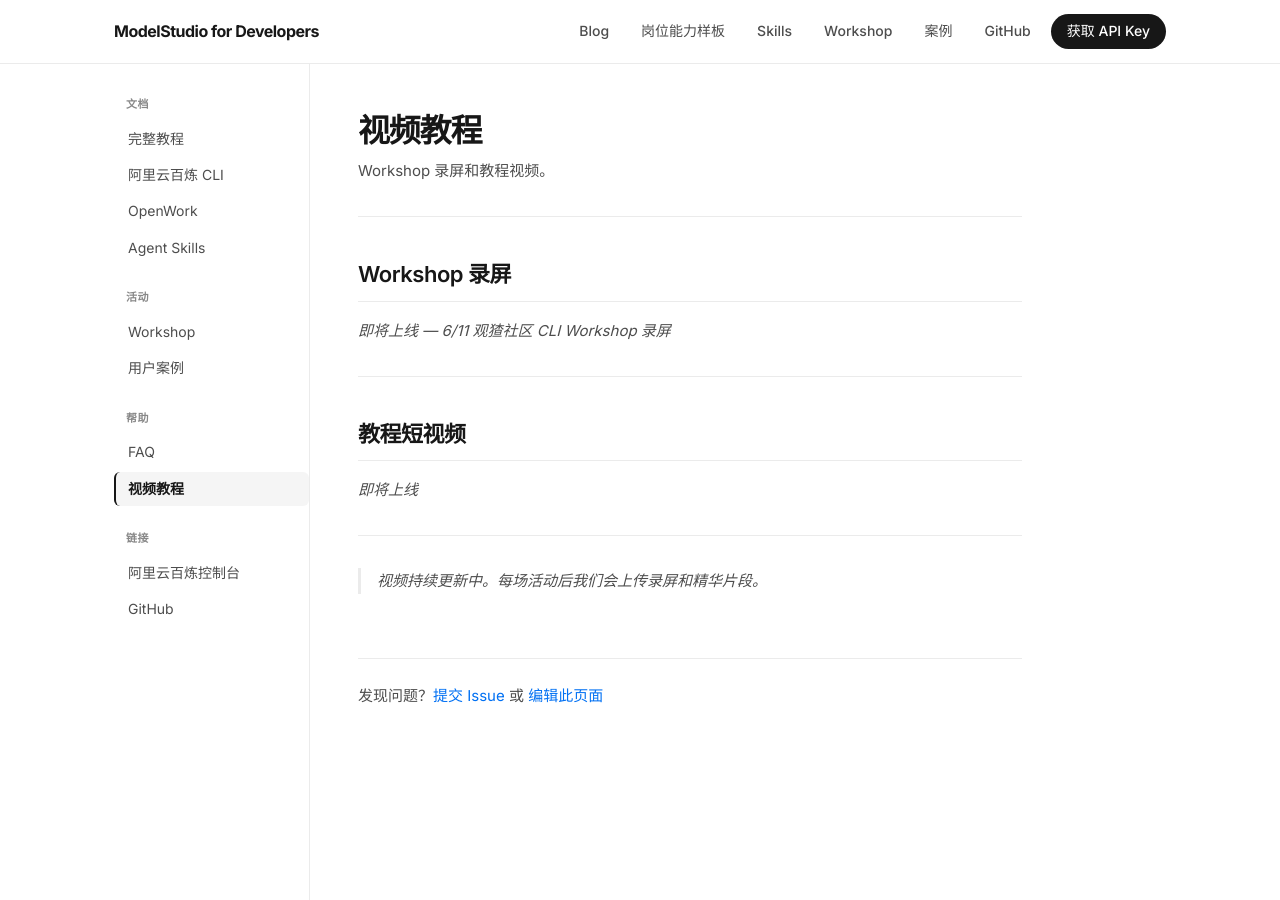
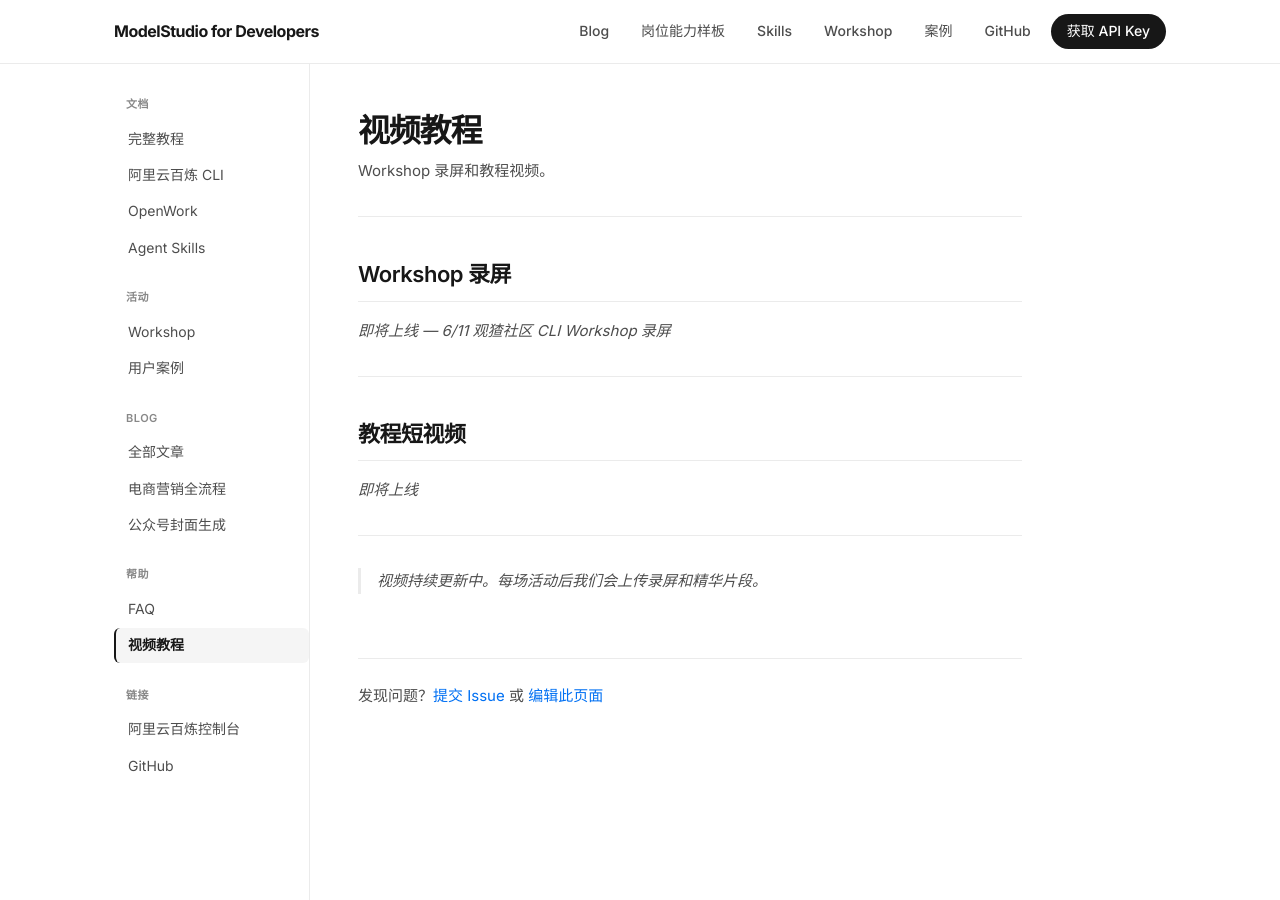
Before and after one commit to joeytoday/modelstudioai.github.io, a Jekyll site: the page built from videos/index.md, in a window 1280 px wide. Built offline with Jekyll 4.4.1, drawn with Linux system fonts in a browser that asks for light colours.

Commit message:
feat: add Blog section to doc sidebar with 2 article links

```diff
--- a/_layouts/doc.html
+++ b/_layouts/doc.html
@@ -143,6 +143,12 @@ body { font-family: var(--font-sans); color: var(--ink); line-height: 1.6; backg
       <a href="/showcase/" {% if page.url == '/showcase/' %}class="active"{% endif %}>用户案例</a>
     </div>
     <div class="sidebar-section">
+      <div class="sidebar-title">Blog</div>
+      <a href="/blog/" {% if page.url == '/blog/' %}class="active"{% endif %}>全部文章</a>
+      <a href="/blog/qwencode-bailian-ai-marketing/" {% if page.url == '/blog/qwencode-bailian-ai-marketing/' %}class="active"{% endif %}>电商营销全流程</a>
+      <a href="/blog/qwencode-mpcover-skill-guide/" {% if page.url == '/blog/qwencode-mpcover-skill-guide/' %}class="active"{% endif %}>公众号封面生成</a>
+    </div>
+    <div class="sidebar-section">
       <div class="sidebar-title">帮助</div>
       <a href="/faq/" {% if page.url == '/faq/' %}class="active"{% endif %}>FAQ</a>
       <a href="/videos/" {% if page.url == '/videos/' %}class="active"{% endif %}>视频教程</a>
```
